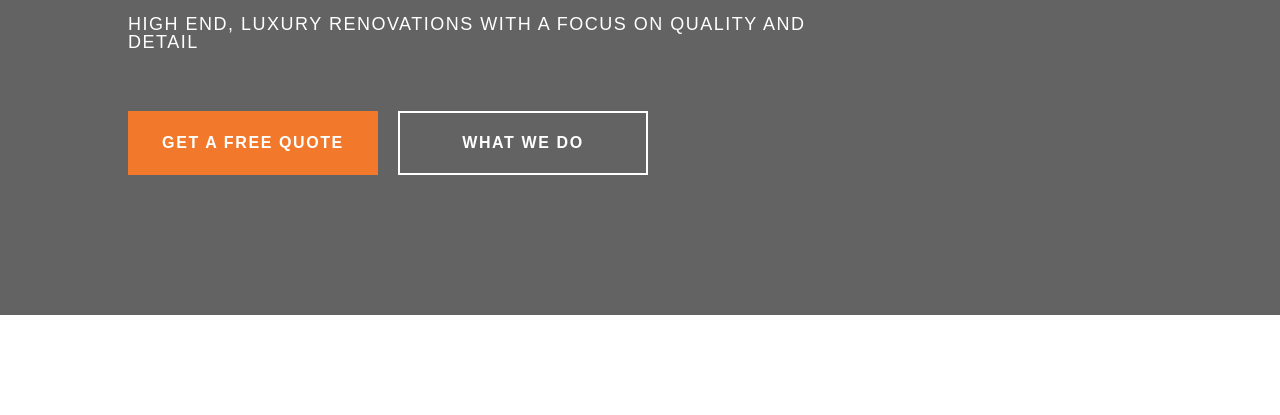
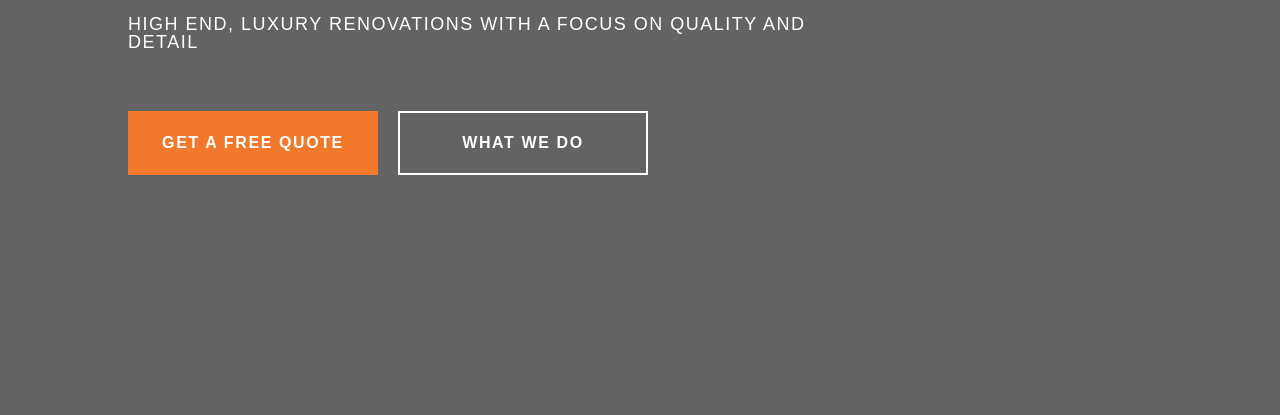
Before and after one commit to uBloom/BMS-Carpentry, a plain HTML site: page index.html in a window 1280 px wide. Shown: the part 385-800 px from the top of the page. Drawn offline with nearby package versions, Linux system fonts and the light colour scheme; a script that the page names is missing.

Commit message:
Update perottitiling-1927847c810942c2c157a18dc.webflow.css

```diff
--- a/css/perottitiling-1927847c810942c2c157a18dc.webflow.css
+++ b/css/perottitiling-1927847c810942c2c157a18dc.webflow.css
@@ -37,7 +37,7 @@
 
 .section {
   height: auto;
-  max-height: 700px;
+  max-height: 900px;
   padding-top: 0px;
   padding-right: 0%;
   padding-left: 0%;
```
